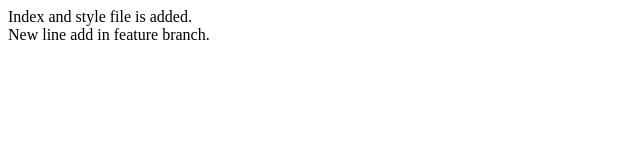
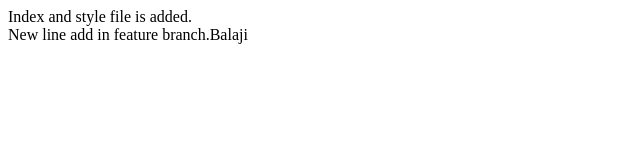
Before and after one commit to BalajiPaskanti/Local_Repo, a plain HTML site: page index.html in a window 1280 px wide. Shown: the full height of the page, 0-640 px from the left. Drawn offline with Linux system fonts and the light colour scheme.

Commit message:
Balaji word add in main branch

```diff
--- a/index.html
+++ b/index.html
@@ -1,4 +1,4 @@
 <p>
     Index and style file is added.<br>
-    New line add in feature branch.
+    New line add in feature branch.Balaji
 </p>
```
